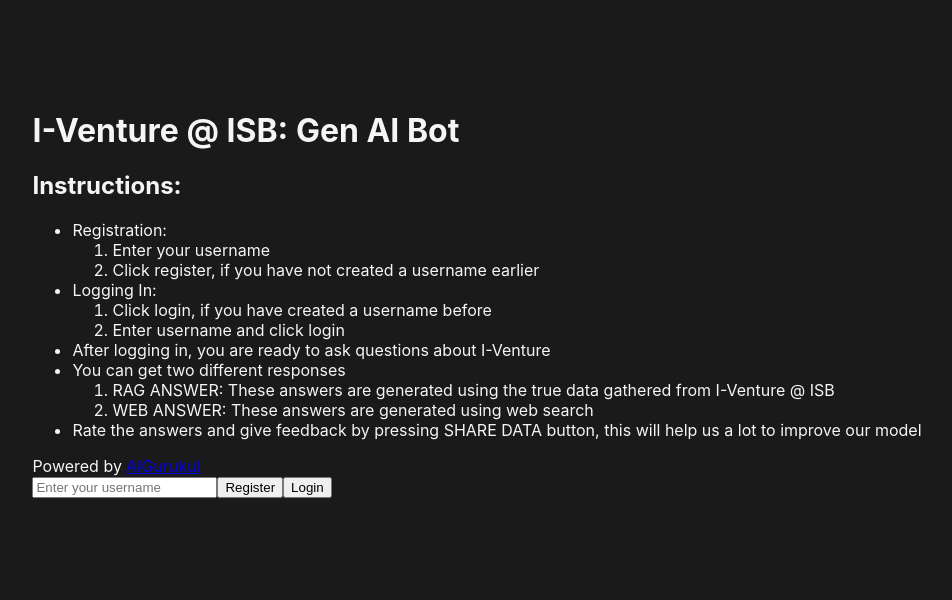
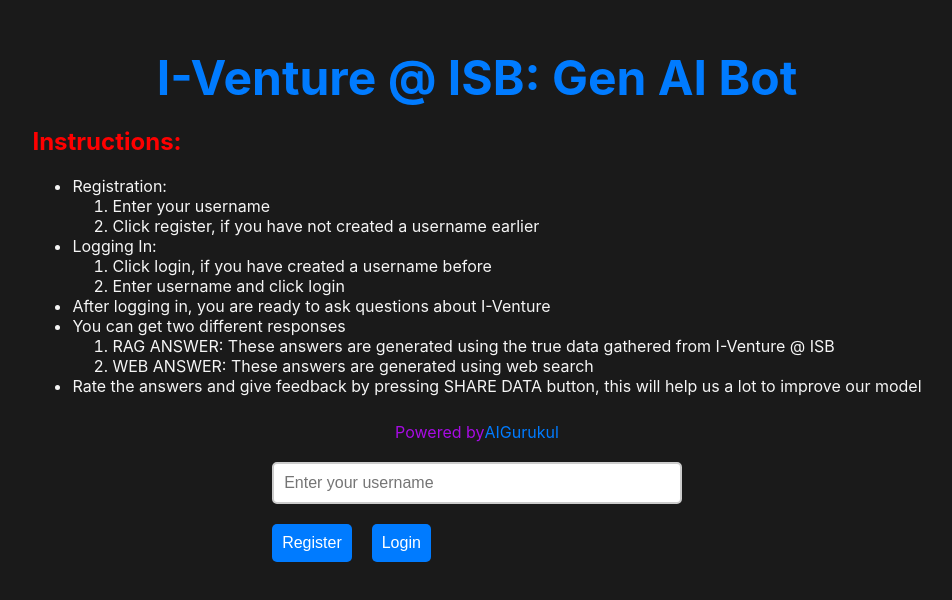
Before and after one commit to SaiGane5/I-Venture-Chatbot, a React (Create React App) app in the folder chatbot-frontend/: page / in a window 1280 px wide. Shown: the part 106-706 px from the top of the page, without its empty margins (163-1115 px from the left). Built offline with nearby package versions, Linux system fonts and the light colour scheme; what react-dotenv would draw is missing.

Commit message:
vercel app

```diff
--- a/chatbot-frontend/src/App.css
+++ b/chatbot-frontend/src/App.css
@@ -6,13 +6,15 @@
   height: 100vh;
   background-color: #1a1a1a;
   color: #f5f5f5;
-  padding: 20px; /* Add padding for smaller screens */
+  padding: 20px;
+  /* Add padding for smaller screens */
   box-sizing: border-box;
 }
 
 .chat-container {
   width: 100%;
-  max-width: 1000px;
+  max-width: 1200px;
+  height: 800px;
   background: #2c2c2c;
   box-shadow: 0 0 10px rgba(0, 0, 0, 0.5);
   border-radius: 10px;
@@ -93,16 +95,42 @@
   background-color: #444;
   cursor: not-allowed;
 }
-.rating-container {
-  margin-top: 5px;
-  display: flex;
-  align-items: center;
-}
 
 .rating-slider {
   margin-left: 10px;
   flex-grow: 1;
+  text-align: center;
+  align-items: center;
+  justify-content: center;
+  background: linear-gradient(to right, #a70be4 0%, #a70be4 var(--slider-value), #ddd var(--slider-value), #ddd 100%);
+  height: 8px;
+  /* Adjust the height of the slider */
+  border-radius: 5px;
+  /* Rounded corners for the track */
+  outline: none;
+  /* Remove outline */
+  -webkit-appearance: none;
+  /* Remove default styling */
+  appearance: none;
+  /* Remove default styling */
 }
+
+.rating-slider::-webkit-slider-thumb {
+  -webkit-appearance: none;
+  appearance: none;
+  width: 20px;
+  /* Width of the thumb */
+  height: 20px;
+  /* Height of the thumb */
+  background: #fff;
+  /* Color of the thumb */
+  border: 2px solid #007bff;
+  /* Border color of the thumb */
+  border-radius: 50%;
+  /* Rounded corners for the thumb */
+  cursor: pointer;
+}
+
 .pellet {
   display: inline-block;
   padding: 5px 10px;
@@ -113,3 +141,227 @@
   font-size: 0.8em;
   line-height: 1;
 }
+
+/* App.css */
+.username-input {
+  padding: 10px;
+  border: 2px solid #ccc;
+  border-radius: 5px;
+  font-size: 16px;
+  width: 100%;
+  box-sizing: border-box;
+  margin-bottom: 10px;
+}
+
+.username-input:focus {
+  border-color: #007bff;
+  outline: none;
+}
+
+.submit-button {
+  padding: 10px 20px;
+  background-color: #007bff;
+  color: white;
+  border: none;
+  border-radius: 5px;
+  cursor: pointer;
+}
+
+.submit-button:hover {
+  background-color: #0056b3;
+}
+
+.error {
+  color: red;
+  margin-top: 10px;
+}
+
+.login-container {
+  display: flex;
+  flex-direction: column;
+  align-items: center;
+  justify-content: center;
+  height: 100vh;
+  padding: 20px;
+  /* Add padding for smaller screens */
+  box-sizing: border-box;
+}
+
+.username-form {
+  display: flex;
+  flex-direction: row;
+  align-items: center;
+  flex-wrap: wrap;
+  /* Allow wrapping for smaller screens */
+}
+
+.login-form {
+  display: flex;
+  flex-direction: row;
+  align-items: center;
+  flex-wrap: wrap;
+  /* Allow wrapping for smaller screens */
+}
+
+.username-input,
+.submit-button,
+.register-button {
+  margin: 10px;
+  padding: 10px;
+  font-size: 16px;
+}
+
+.error {
+  color: red;
+  margin-top: 10px;
+  display: flex;
+  flex-direction: column;
+}
+
+.landing-page h1 {
+  font-size: 3em;
+  margin-bottom: 20px;
+  color: #007bff;
+  font-weight: 700;
+  text-align: center;
+}
+
+.landing-page h2 {
+  color: red;
+}
+
+.feedback-input {
+  margin-top: 10px;
+  padding: 10px;
+  width: 100%;
+  box-sizing: border-box;
+  border: 1px solid #ccc;
+  border-radius: 4px;
+}
+
+.end-session-button {
+  display: flex;
+  flex-direction: row;
+  align-items: center;
+  justify-content: center;
+  padding: 10px;
+  margin-right: 100px;
+  margin-left: 100px;
+  margin-top: 20px;
+  margin-bottom: 20px;
+  font-size: 16px;
+  background-color: #007bff;
+  color: white;
+  border-radius: 4px;
+  border: none;
+}
+
+.end-session-button:hover {
+  cursor: pointer;
+  background-color: #0056b3;
+}
+
+footer {
+  display: flex;
+  flex-direction: row;
+  align-items: center;
+  justify-content: center;
+  margin-top: 10px;
+  padding: 10px;
+  font-size: 16px;
+  color: #a70be4;
+  border-radius: 4px;
+  border: none;
+}
+
+footer a {
+  color: #007bff;
+  text-decoration: none;
+}
+
+header {
+  display: flex;
+  flex-direction: row;
+  align-items: center;
+  justify-content: center;
+  padding: 10px;
+  font-size: 30px;
+  font-weight: bold;
+  color: #007bff;
+  border: none;
+}
+
+/* Media queries for responsiveness */
+@media (max-width: 768px) {
+  .chat-container {
+    height: 80vh;
+    /* Adjust height for smaller screens */
+  }
+
+  .message {
+    max-width: 90%;
+    /* Increase max-width for smaller screens */
+  }
+
+  .message-form {
+    flex-direction: column;
+    /* Stack input and button vertically */
+  }
+
+  .message-input {
+    margin: 10px 0;
+    /* Adjust margin for smaller screens */
+  }
+
+  .send-button {
+    width: 100%;
+    /* Full width button for smaller screens */
+  }
+
+  .end-session-button {
+    margin: 10px;
+    /* Adjust margin for smaller screens */
+  }
+
+  .landing-page h1 {
+    font-size: 2em;
+    /* Adjust font size for smaller screens */
+  }
+}
+
+@media (max-width: 480px) {
+  .chat-container {
+    height: 70vh;
+    /* Further adjust height for very small screens */
+  }
+
+  .message {
+    max-width: 100%;
+    /* Full width messages for very small screens */
+  }
+
+  .message-form {
+    flex-direction: column;
+    /* Stack input and button vertically */
+  }
+
+  .message-input {
+    margin: 10px 0;
+    /* Adjust margin for very small screens */
+  }
+
+  .send-button {
+    width: 100%;
+    /* Full width button for very small screens */
+  }
+
+  .end-session-button {
+    margin: 10px;
+    /* Adjust margin for very small screens */
+  }
+
+  .landing-page h1 {
+    font-size: 1.5em;
+    /* Adjust font size for very small screens */
+  }
+}
--- a/chatbot-frontend/src/App.js
+++ b/chatbot-frontend/src/App.js
@@ -4,8 +4,6 @@
 import axios from 'axios';
 import Papa from 'papaparse';
 import { S3Client, GetObjectCommand, PutObjectCommand, ListObjectsV2Command } from '@aws-sdk/client-s3';
-import { fromEnv } from '@aws-sdk/credential-provider-env';
-import { debounce } from 'lodash';
 import './App.css';
 import env from "react-dotenv";
 
@@ -13,9 +11,9 @@
 const s3Client = new S3Client({
   region: 'us-east-1',
   credentials: {
-    accessKeyId: env.AWS_ACCESS_KEY_ID,
-    secretAccessKey: env.AWS_SECRET_ACCESS_KEY,
-  }
+    accessKeyId: env.AWS_ACCESS_ID,
+    secretAccessKey: env.AWS_SECRET_KEY
+  },
 });
 
 const App = () => {
```
